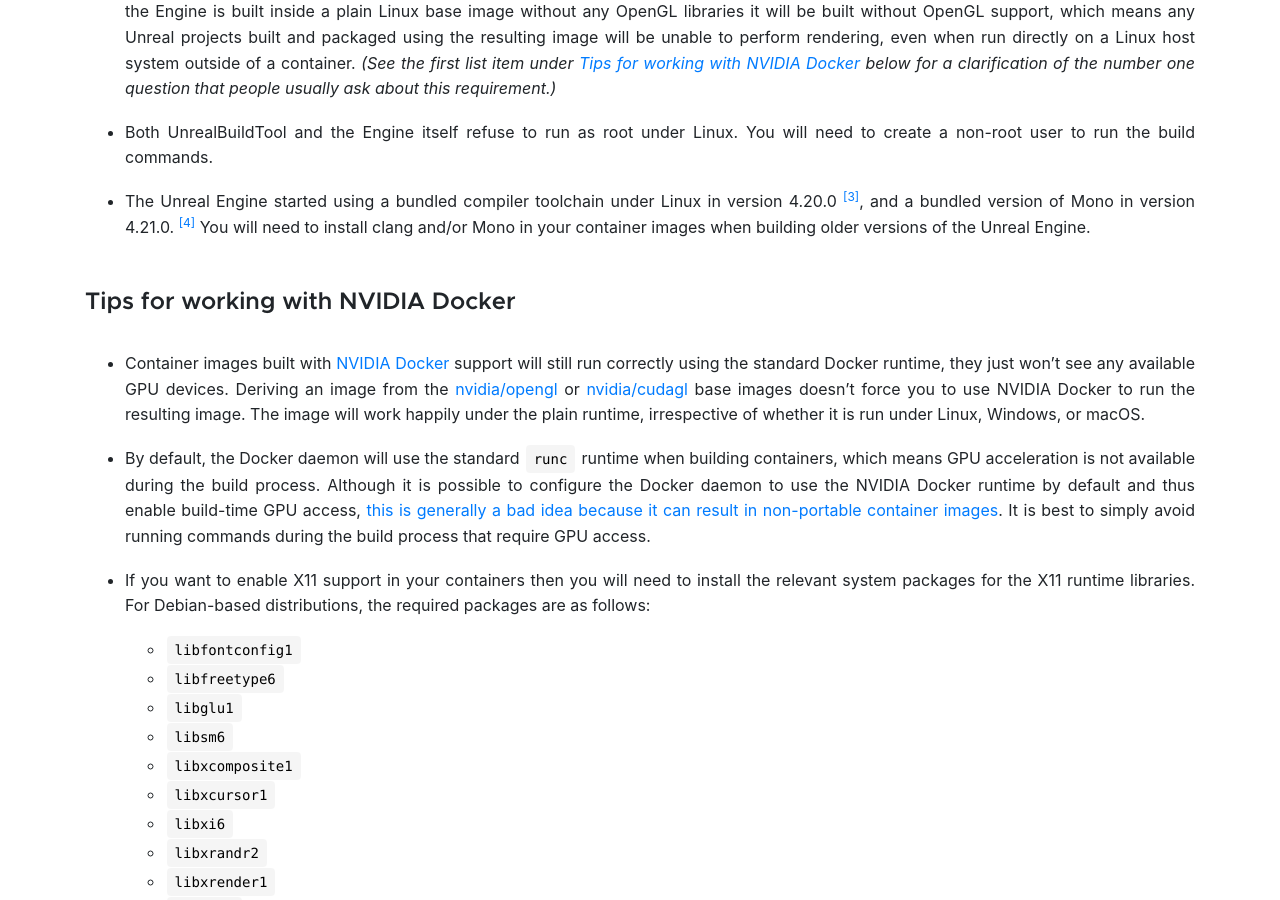
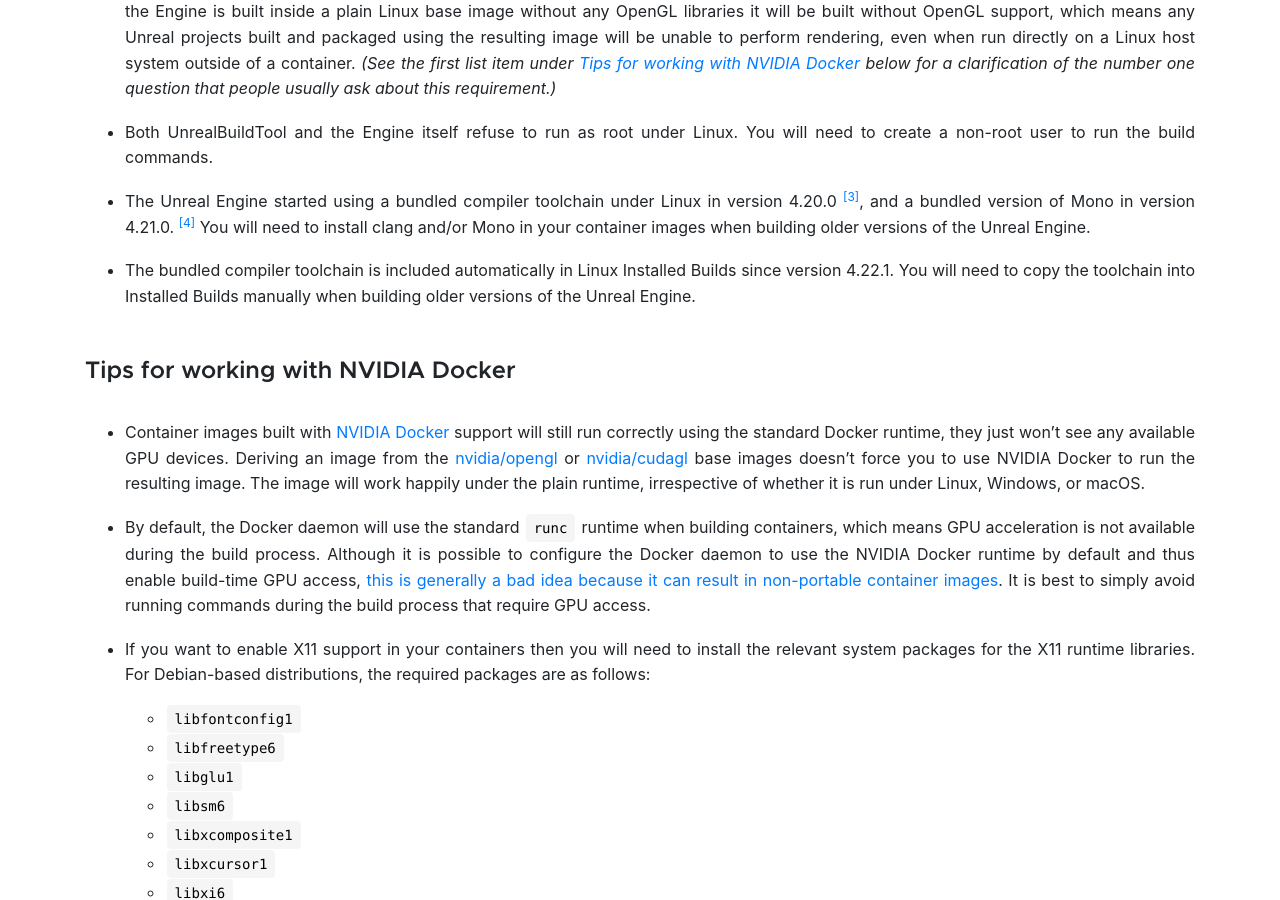
Before and after one commit to UnrealContainers/unrealcontainers.github.io, a Jekyll site: the page built from _collections/_docs/obtaining-images/write-your-own.md, in a window 1280 px wide and 900 px high, scrolled down 2122 px. Built offline with Jekyll 4.4.1, drawn with Linux system fonts in a browser that asks for light colours.

Commit message:
Add 4.22.1 Installed Build clang note

```diff
--- a/_collections/_docs/obtaining-images/write-your-own.md
+++ b/_collections/_docs/obtaining-images/write-your-own.md
@@ -44,6 +44,8 @@
 - Both UnrealBuildTool and the Engine itself refuse to run as root under Linux. You will need to create a non-root user to run the build commands.
 
 - The Unreal Engine started using a bundled compiler toolchain under Linux in version 4.20.0 [^3], and a bundled version of Mono in version 4.21.0. [^4] You will need to install clang and/or Mono in your container images when building older versions of the Unreal Engine.
+
+- The bundled compiler toolchain is included automatically in Linux Installed Builds since version 4.22.1. You will need to copy the toolchain into Installed Builds manually when building older versions of the Unreal Engine.
 
 ### Tips for working with NVIDIA Docker
 
```
